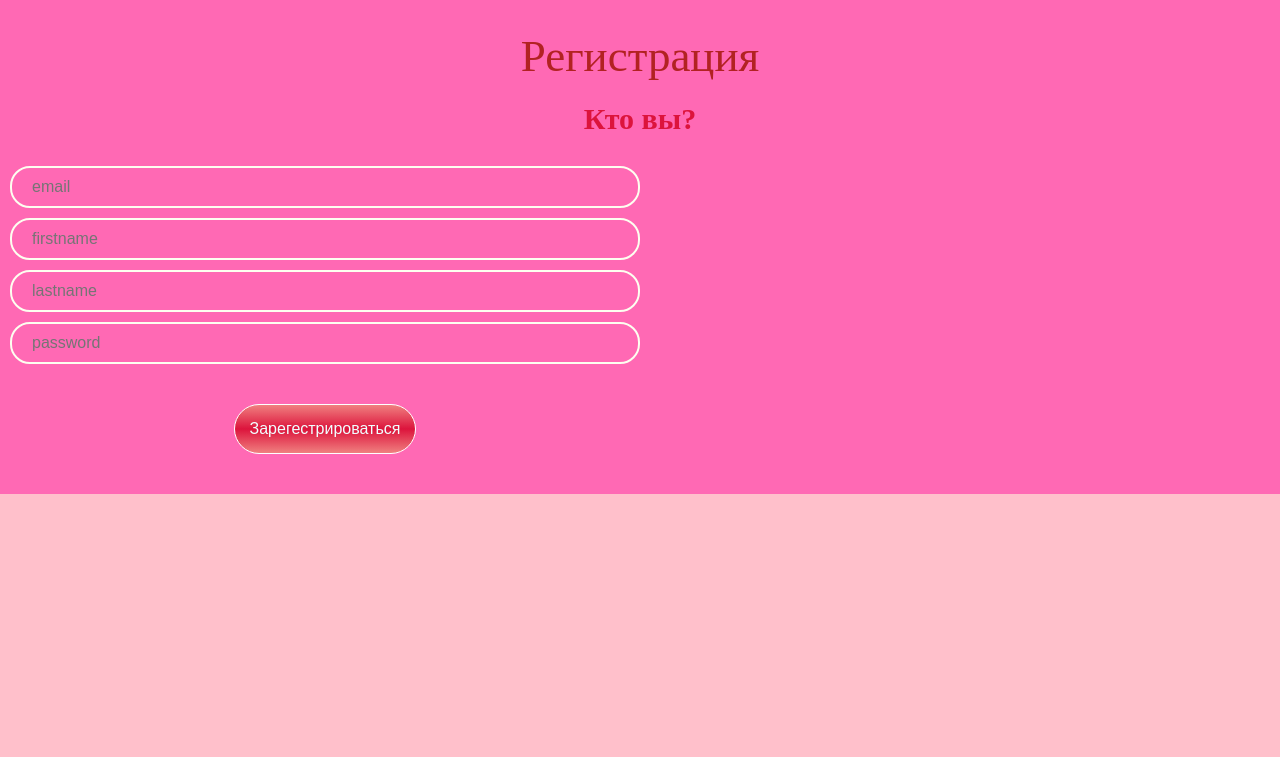
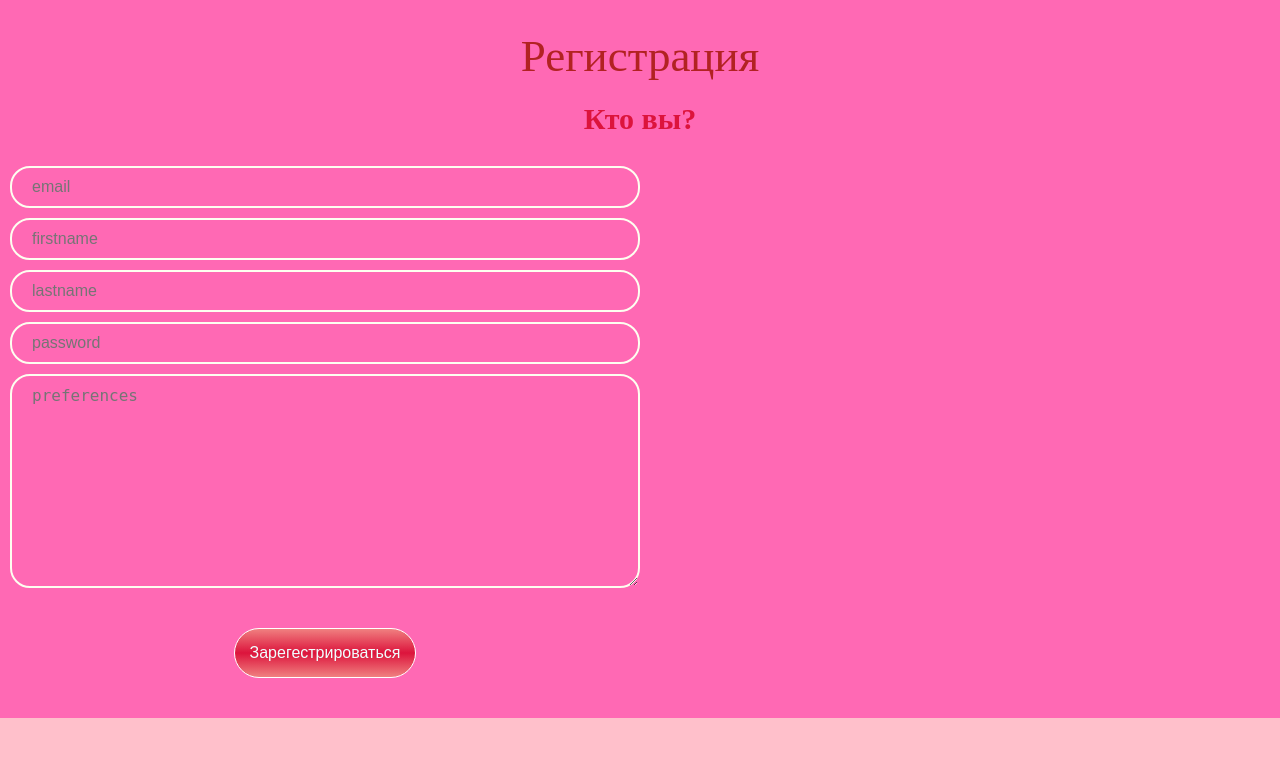
Before and after one commit to thepeak345/TS, a Django app: page /auth/signup/ in a window 1280 px wide. Shown: the top 757 px of the page. Run offline with Django 4.2, Linux system fonts and the light colour scheme; parts of the project's set-up code (start-up, migrations or seed data) failed here and were passed over.

Commit message:
auth preferences

```diff
--- a/authentication/forms.py
+++ b/authentication/forms.py
@@ -10,7 +10,7 @@ class SignUpForm(forms.Form):
     firstname = forms.CharField(max_length=255)
     lastname = forms.CharField(max_length=255)
     password = forms.CharField(widget=forms.PasswordInput)
-
+    preferences = forms.CharField(widget=forms.Textarea)
 
     def __init__(self, *args, **kwargs):
         super(SignUpForm, self).__init__(*args, **kwargs)
@@ -42,6 +42,7 @@ class OtpForm(forms.Form):
 
 class PasswordResetForm(forms.Form):
     new_password = forms.CharField(widget=forms.PasswordInput)
+
     class Meta:
         model = User
         fields = ('new_password',)
@@ -53,5 +54,5 @@ class PasswordResetForm(forms.Form):
             visible.field.widget.attrs['placeholder'] = visible.name
 
 
-class PreferencesForm(forms.Form):
-    preferences = forms.TextField
+class PreferencesResetForm(forms.Form):
+    preferences = forms.CharField(widget=forms.Textarea)
--- a/authentication/views.py
+++ b/authentication/views.py
@@ -2,7 +2,7 @@ from django.shortcuts import render, redirect
 from django.contrib.auth.decorators import login_required
 from django.contrib.auth import get_user_model
 from django.contrib.auth import logout, authenticate, login
-from .forms import SignUpForm, LoginForm, OtpForm, PasswordResetForm
+from .forms import SignUpForm, LoginForm, OtpForm, PasswordResetForm, PreferencesResetForm
 from .utils import generate_otp
 from django.views import generic
 
@@ -15,11 +15,13 @@ def signup(request):
     if request.method == 'POST':
         if form.is_valid():
             cd = form.cleaned_data
+            print(cd)
             user = User.objects.create_user(
                 email=cd['email'],
                 firstname=cd['firstname'],
                 lastname=cd['lastname'],
-                password=cd['password']
+                password=cd['password'],
+                preferences=cd['preferences']
             )
             otp = generate_otp(5)
             user.otp = otp
@@ -84,3 +86,11 @@ class PasswordResetView(generic.FormView):
     model = User
     template_name = 'authentication/password_reset.html'
     form_class = PasswordResetForm
+
+
+def preferences_reset(request):
+    form = PreferencesResetForm(request.POST or None)
+    if request.method == 'POST':
+        if form.is_valid():
+            cd = form.cleaned_data
+            pass
--- a/static/css/stylesignup.css
+++ b/static/css/stylesignup.css
@@ -58,7 +58,7 @@ form{
     flex-direction: column;
     justify-content: center;
     width:50%;
-    text-align: center  ;
+    text-align: center;
 }
 form input{
     margin-bottom: 10px;
@@ -71,6 +71,18 @@ form input{
     font-weight: 500;
     background-color: transparent;
 }
+form textarea{
+    margin-bottom: 10px;
+    width: 100%;
+    border-radius:20px;
+    border: 2px rgb(253, 255, 240) solid;
+    padding: 10px 20px;
+    color:azure ;
+    font-size: 16px;
+    font-weight: 500;
+    background-color: transparent;
+}
+
 button{
     padding: 15px;
     background:linear-gradient( rgb(240, 128, 128), rgb(220, 20, 60),rgb(240, 128, 128)) ;
```
Also changed, not shown: authentication/managers.py (+6 -5 lines), game/views.py (+3 -5 lines), game/models.py (line endings or trailing spaces).
